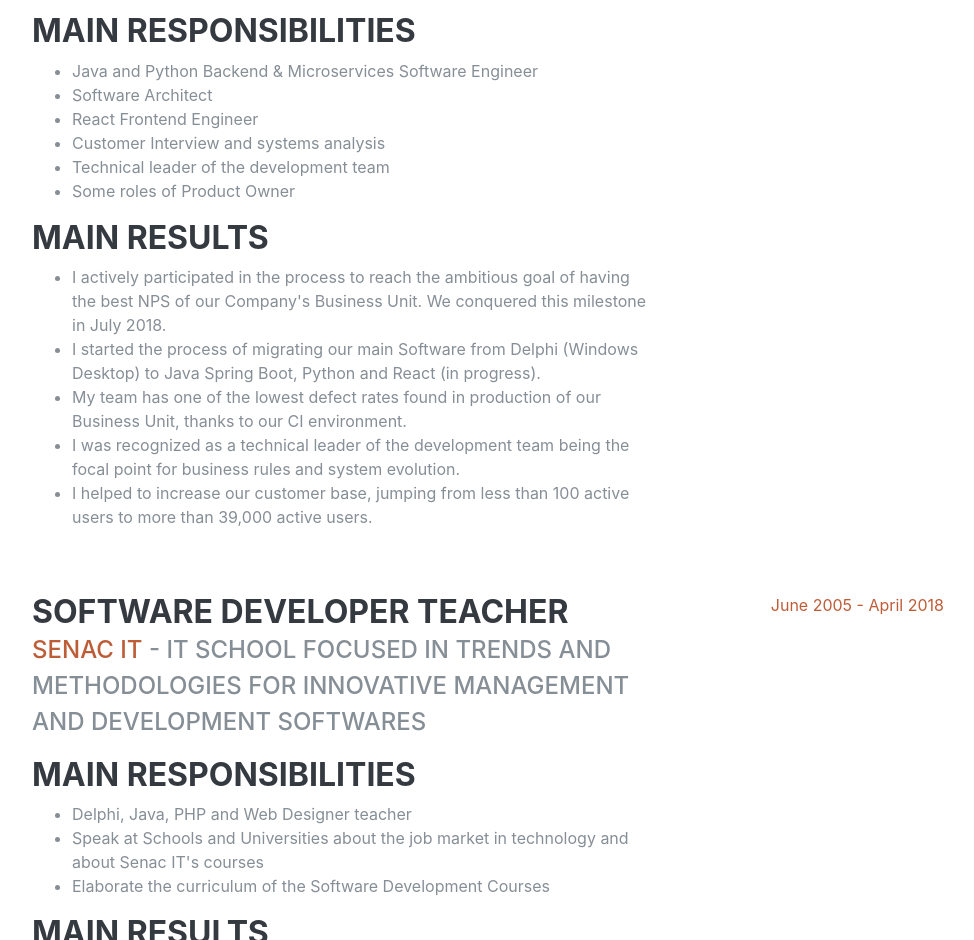
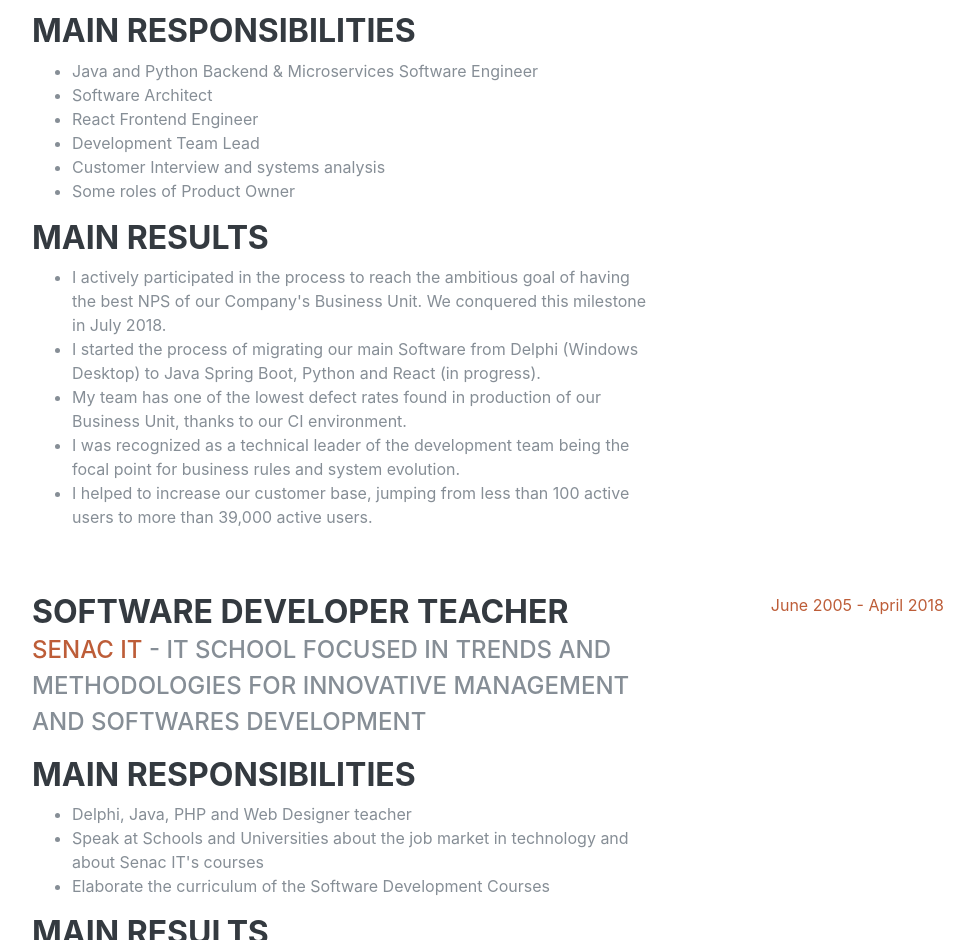
Before and after one commit to Ruscigno/software-developer-engineer, a website: page index.html in a window 1280 px wide. Shown: the part 1900-2840 px from the top of the page, without its empty margins (288-1262 px from the left). Drawn offline with Linux system fonts and the light colour scheme; a web font is replaced by a local one.

Commit message:
Small changes

```diff
--- a/index.html
+++ b/index.html
@@ -157,8 +157,8 @@
               <li>Java and Python Backend &amp; Microservices Software Engineer</li>
               <li>Software Architect</li>
               <li>React Frontend Engineer</li>
+              <li>Development Team Lead</li>
               <li>Customer Interview and systems analysis</li>
-              <li>Technical leader of the development team</li>
               <li>Some roles of Product Owner</li>
             </ul>
             <h3>Main results</h3>
@@ -178,7 +178,7 @@
         <div class="resume-item d-flex flex-column flex-md-row justify-content-between mb-5">
           <div class="resume-content">
               <h3 class="mb-0">Software Developer Teacher</h3>
-              <div class="subheading mb-3"><a href="http://portal.sc.senac.br/">Senac IT</a> - IT School focused in trends and methodologies for innovative management and development softwares</div>
+              <div class="subheading mb-3"><a href="http://portal.sc.senac.br/">Senac IT</a> - IT School focused in trends and methodologies for innovative management and softwares development</div>
               <h3>Main responsibilities</h3>
               <ul>
                 <li>Delphi, Java, PHP and Web Designer teacher</li>
```
